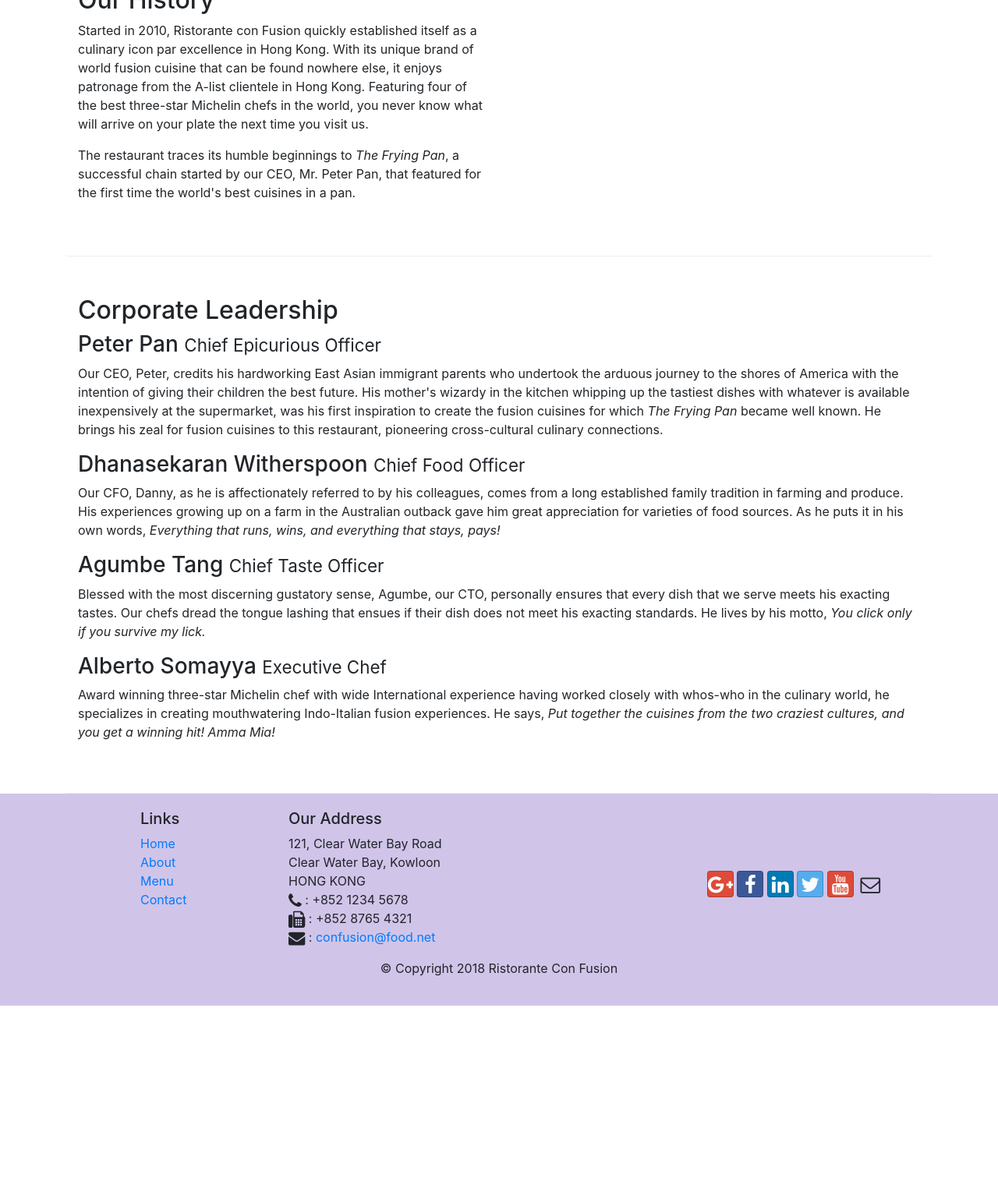
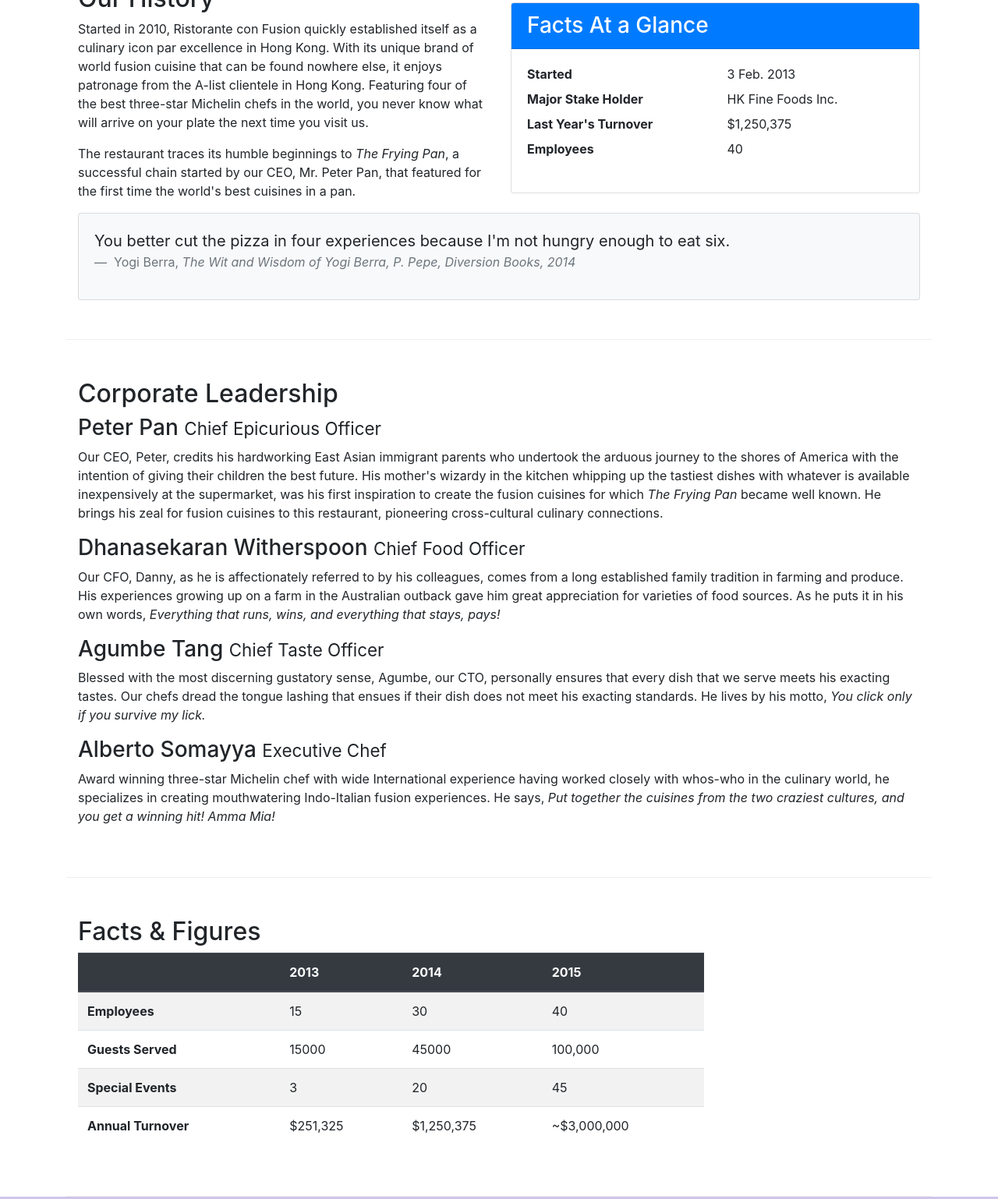
Before and after one commit to RaunakJalan/bootstrap-intro, a website: page aboutus.html in a window 1280 px wide. Shown: the part 536-2074 px from the top of the page at 78% size. Before the commit the page ends 1826 px from the top, so only its background shows below. Drawn offline with nearby package versions, Linux system fonts and the light colour scheme.

Commit message:
Bootstrap Tables and Cards

```diff
--- a/aboutus.html
+++ b/aboutus.html
@@ -74,8 +74,41 @@
                 <p>Started in 2010, Ristorante con Fusion quickly established itself as a culinary icon par excellence in Hong Kong. With its unique brand of world fusion cuisine that can be found nowhere else, it enjoys patronage from the A-list clientele in Hong Kong.  Featuring four of the best three-star Michelin chefs in the world, you never know what will arrive on your plate the next time you visit us.</p>
                 <p>The restaurant traces its humble beginnings to <em>The Frying Pan</em>, a successful chain started by our CEO, Mr. Peter Pan, that featured for the first time the world's best cuisines in a pan.</p>
             </div>
-            <div>
+            <div class="col-sm">
+                <div class="card">
+                    <h3 class="card-header bg-primary text-white">Facts At a Glance</h3>
+                    <div class="card-body">
+                        <dl class="row">
+                            <dt class="col-6">Started</dt>
+                            <dd class="col-6">3 Feb. 2013</dd>
+                            <dt class="col-6">Major Stake Holder</dt>
+                            <dd class="col-6">HK Fine Foods Inc.</dd>
+                            <dt class="col-6">Last Year's Turnover</dt>
+                            <dd class="col-6">$1,250,375</dd>
+                            <dt class="col-6">Employees</dt>
+                            <dd class="col-6">40</dd>
+                        </dl>
+                    </div>
+                </div>
+
             </div>
+
+            <div class="col-12">
+                <div class="card card-body bg-light">
+                    <blockquote class="blockquote">
+                        <!-- margin bottom 0 -->
+                        <p class="mb-0">You better cut the pizza in four experiences
+                            because I'm not hungry enough to eat six.
+                        </p>
+                        <footer class="blockquote-footer">
+                            Yogi Berra,
+                            <cite title="Source Title">The Wit and Wisdom of Yogi Berra,
+                            P. Pepe, Diversion Books, 2014</cite>
+                        </footer>
+                    </blockquote>
+                </div>
+            </div>
+
         </div>
 
 
@@ -92,7 +125,54 @@
                 <p class="d-none d-sm-block">Award winning three-star Michelin chef with wide International experience having worked closely with whos-who in the culinary world, he specializes in creating mouthwatering Indo-Italian fusion experiences. He says, <em>Put together the cuisines from the two craziest cultures, and you get a winning hit! Amma Mia!</em></p>
             </div>
        </div>
+       <div class="row row-content">
 
+           <div class="col-12 col-sm-9">
+               <h2>Facts &amp; Figures</h2>
+               <div class="table-responsive">
+                  <table class="table table-striped">
+                      <thead class="thead-dark">
+                          <tr>
+                              <th>&nbsp;</th>
+                              <th>2013</th>
+                              <th>2014</th>
+                              <th>2015</th>
+                          </tr>
+                      </thead>
+                      <tbody>
+                          <tr>
+                              <th>Employees</th>
+                              <td>15</td>
+                              <td>30</td>
+                              <td>40</td>
+                          </tr>
+                          <tr>
+                              <th>Guests Served</th>
+                              <td>15000</td>
+                              <td>45000</td>
+                              <td>100,000</td>
+                          </tr>
+                          <tr>
+                              <th>Special Events</th>
+                              <td>3</td>
+                              <td>20</td>
+                              <td>45</td>
+                          </tr>
+                          <tr>
+                              <th>Annual Turnover</th>
+                              <td>$251,325</td>
+                              <td>$1,250,375</td>
+                              <td>~$3,000,000</td>
+                          </tr>
+                      </tbody>
+                  </table>
+              </div>
+           </div>
+           <div class="col-12 col-sm-3">
+
+           </div>
+
+       </div>
     </div>
 
     <footer class="footer">
```
